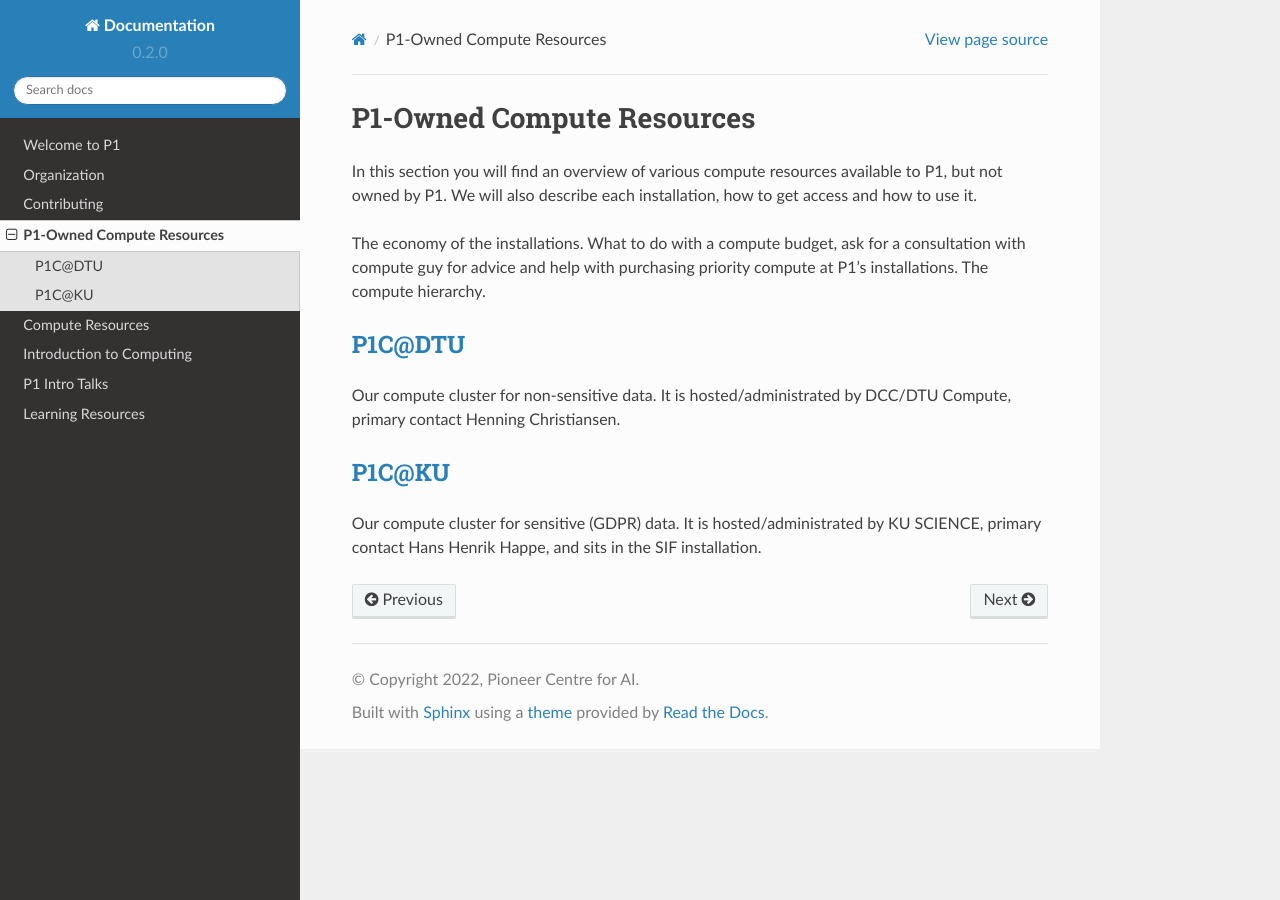
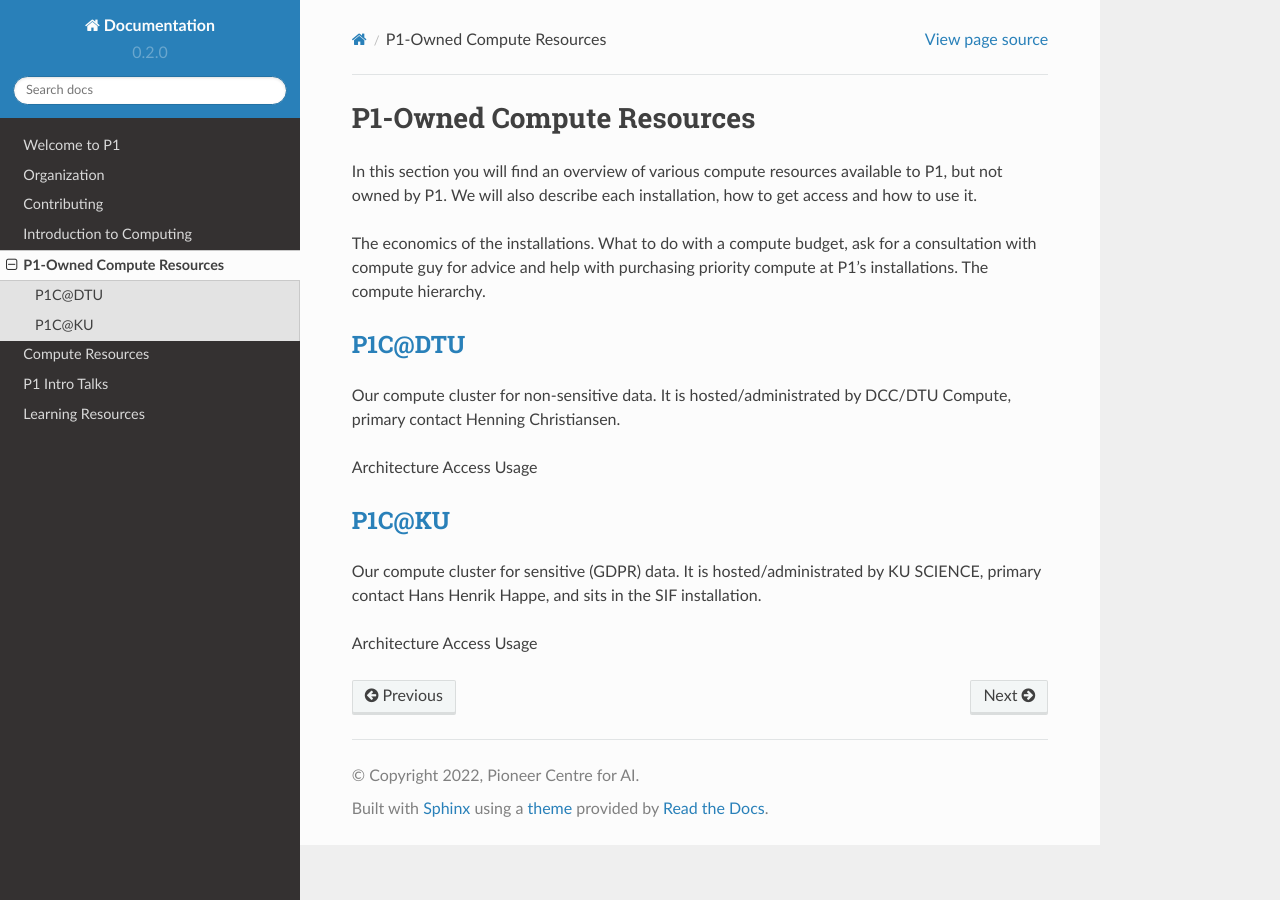
Before and after one commit to Pioneer-Centre-for-AI/p1-compute-documentation, a Sphinx documentation site: the page built from docs/source/p1-compute-resources.rst, in a window 1280 px wide. Built offline with Sphinx 7.4.7 and the Read the Docs theme 2.0.0, drawn with Linux system fonts in a browser that asks for light colours.

Commit message:
Reorder pages

```diff
--- a/docs/source/index.rst
+++ b/docs/source/index.rst
@@ -22,8 +22,8 @@ Contents
    welcome
    organization
    contributing
+   introduction-to-computing
    p1-compute-resources
    compute-resources
-   introduction-to-computing
    introtalks
    learning-resources
--- a/docs/source/p1-compute-resources.rst
+++ b/docs/source/p1-compute-resources.rst
@@ -2,7 +2,7 @@ P1-Owned Compute Resources
 ##########################
 In this section you will find an overview of various compute resources available to P1, but not owned by P1. We will also describe each installation, how to get access and how to use it.
 
-The economy of the installations.
+The economics of the installations.
 What to do with a compute budget, ask for a consultation with compute guy for advice and help with purchasing priority compute at P1's installations.
 The compute hierarchy.
 
@@ -10,6 +10,14 @@ P1C@DTU
 *******
 Our compute cluster for non-sensitive data. It is hosted/administrated by DCC/DTU Compute, primary contact Henning Christiansen.
 
+Architecture
+Access
+Usage
+
 P1C@KU
 ******
 Our compute cluster for sensitive (GDPR) data. It is hosted/administrated by KU SCIENCE, primary contact Hans Henrik Happe, and sits in the SIF installation.
+
+Architecture
+Access
+Usage
--- a/docs/source/welcome.rst
+++ b/docs/source/welcome.rst
@@ -5,8 +5,8 @@ Welcome to P1
 Find your buddy
 
 
-Find your compute resources in :doc:`compute-resources`
-We want you to apply to THESE installations immediately
+Find your compute resources outside P1 in :doc:`compute-resources`. Being aware of these installations is important as P1 does not have the budget to scale our compute infinitely.
+We want you to apply to as many of these installations as soon as possible to ensure that you have the necessary compute hours allocated elsewhere for when our own compute resources are under peak pressure.
 Funding and compute section
 
 
```
Also changed, not shown: other parts of docs/source/index.rst (+2 -2 lines).
